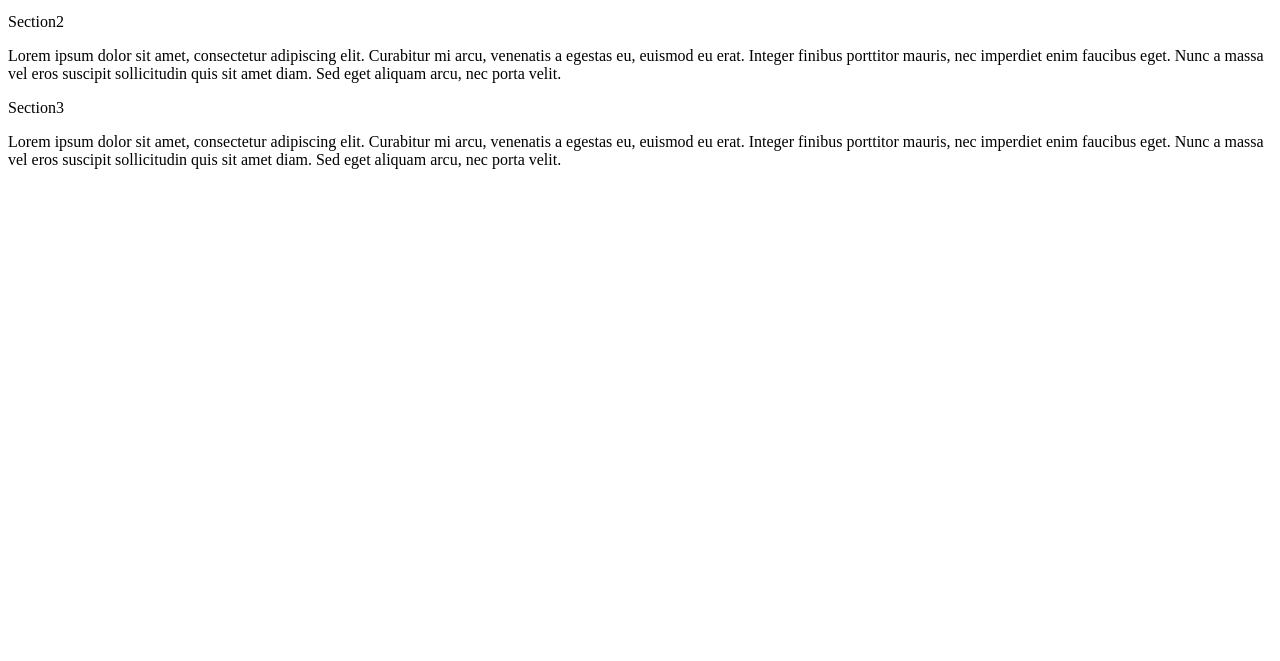
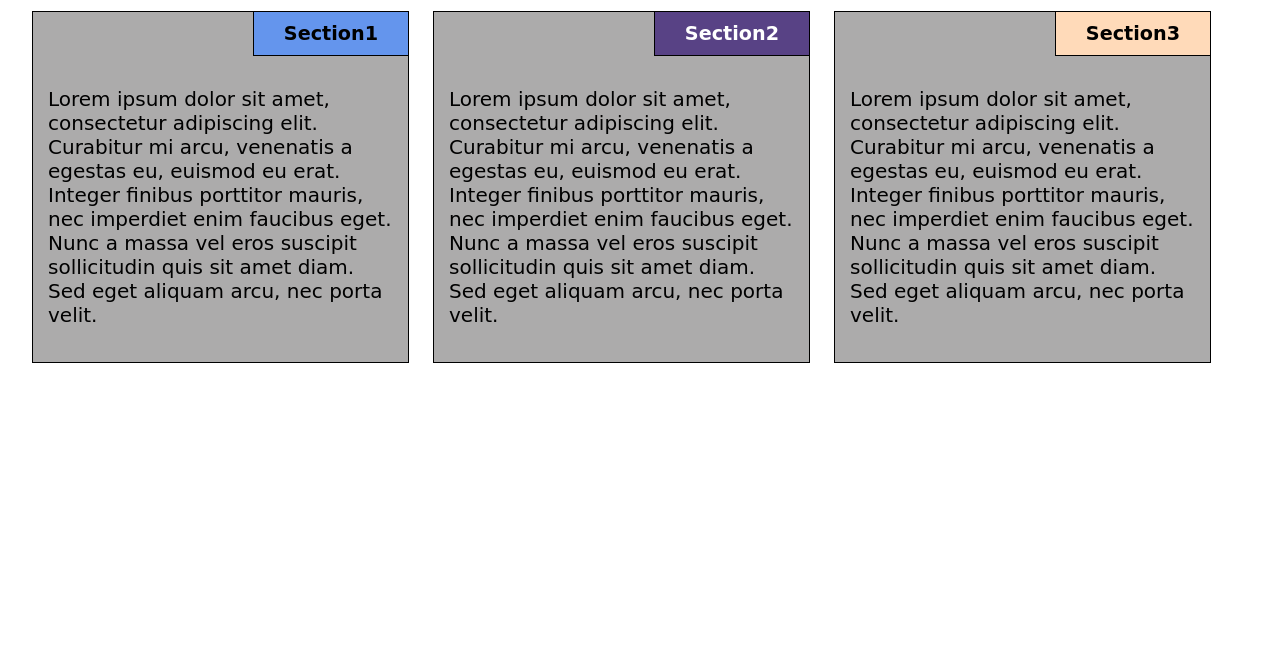
Before and after one commit to manjari17/coursera_assignment, a plain HTML site: page index.html in a window 1280 px wide. Shown: the part 139-800 px from the top of the page. Drawn offline with Linux system fonts and the light colour scheme.

Commit message:
Update index.html

```diff
--- a/index.html
+++ b/index.html
@@ -2,7 +2,7 @@
 <head>
 <meta charset="utf-8">
 <title> Module2_Assignment</title>
-<link type="text/css href="css/sol.css" rel="stylesheet">
+<link type="text/css" href="css/sol.css" rel="stylesheet">
 <meta content="width=device-width, initial-scale=1" name="viewport">
 </head>
 <body>
```
